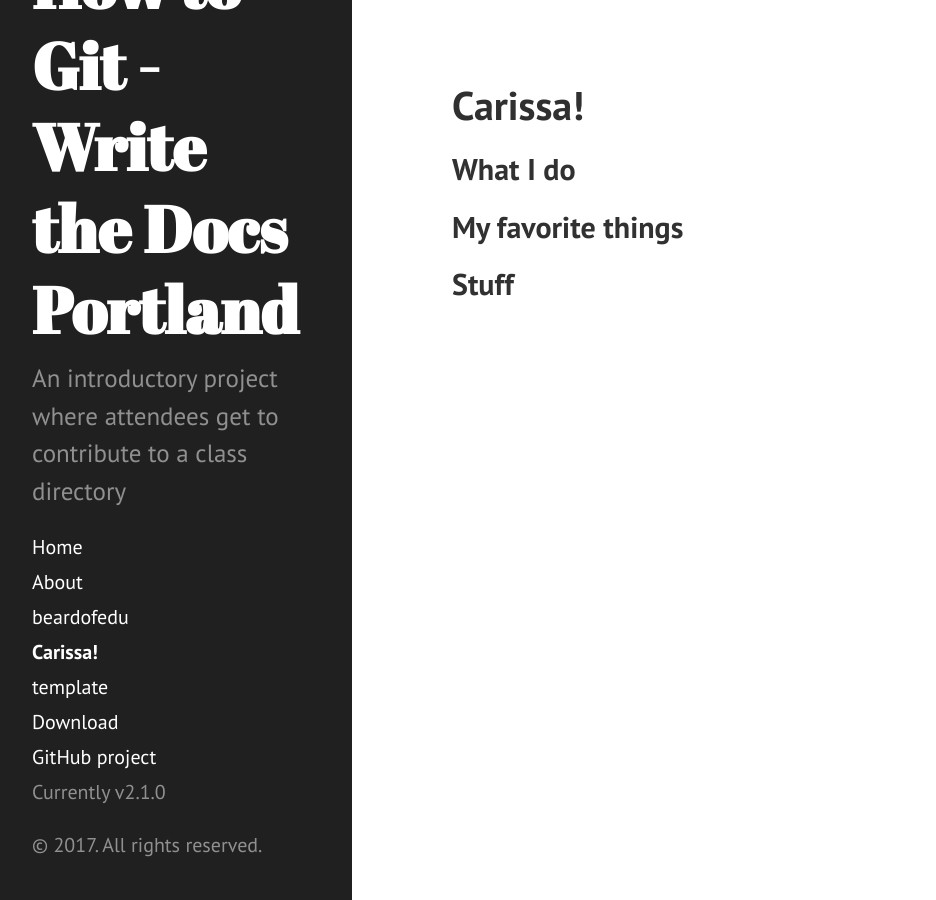
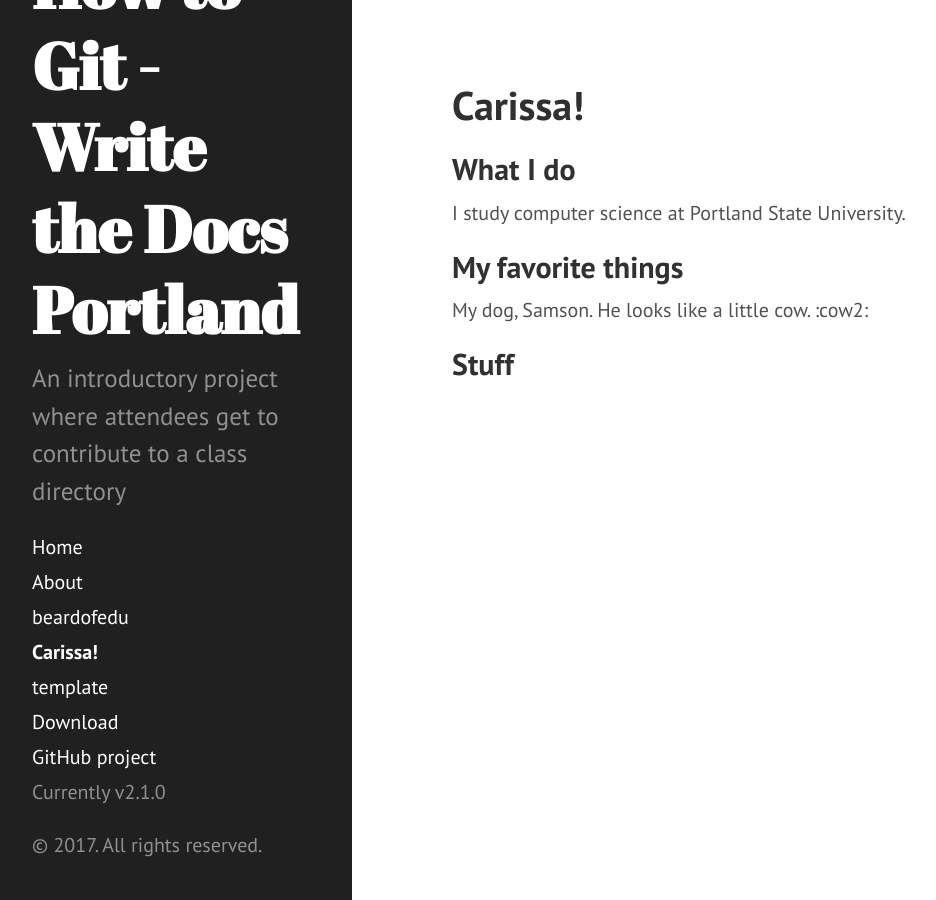
Before and after one commit to githubschool/wtd-hello, a Jekyll site: the page built from carissa.md, in a window 1280 px wide. Shown: the whole page, without its empty margins (8-944 px from the left). Built offline with Jekyll 4.4.1, drawn with Linux system fonts in a browser that asks for light colours.

Commit message:
Add personal information

```diff
--- a/carissa.md
+++ b/carissa.md
@@ -4,7 +4,9 @@ title: Carissa!
 ---
 
 ## What I do
+I study computer science at Portland State University.
 
 ## My favorite things
+My dog, Samson. He looks like a little cow. :cow2:
 
 ## Stuff
```
